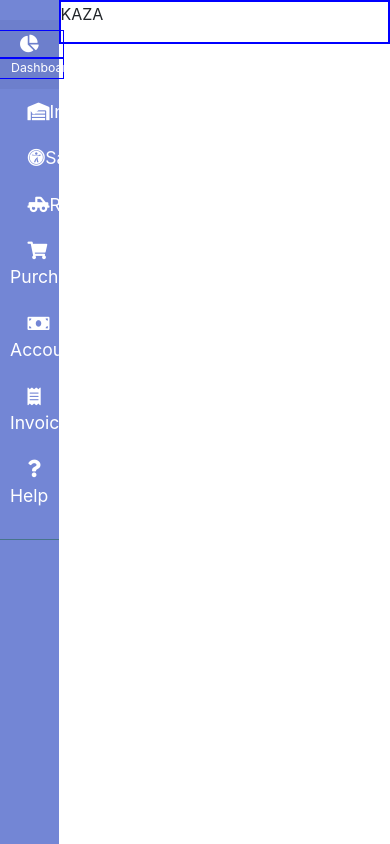
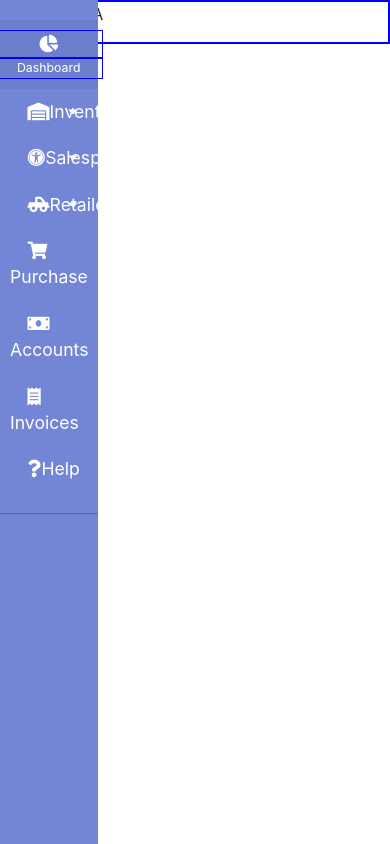
Before and after one commit to kazimhr/semesterproject, a PHP site: page / in a window 390 px wide. Run offline with PHP 8.4, Linux system fonts and the light colour scheme; some libraries are stand-ins or nearby versions.

Commit message:
Update styles_index.css

```diff
--- a/styles_index.css
+++ b/styles_index.css
@@ -163,7 +163,7 @@ a.article:hover {
 @media (max-width: 800px) {
     #sidebar {
         margin-left: 0px;
-        width: 15%;
+        width: 25%;
     }
     #sidebar.active {
         margin-left: 0;
@@ -201,7 +201,7 @@ a.article:hover {
         text-align: center;
     }
     #custom_wrapper{
-        width: 85%;
+        width: 75%;
         margin-left: auto;
     }
 
```
